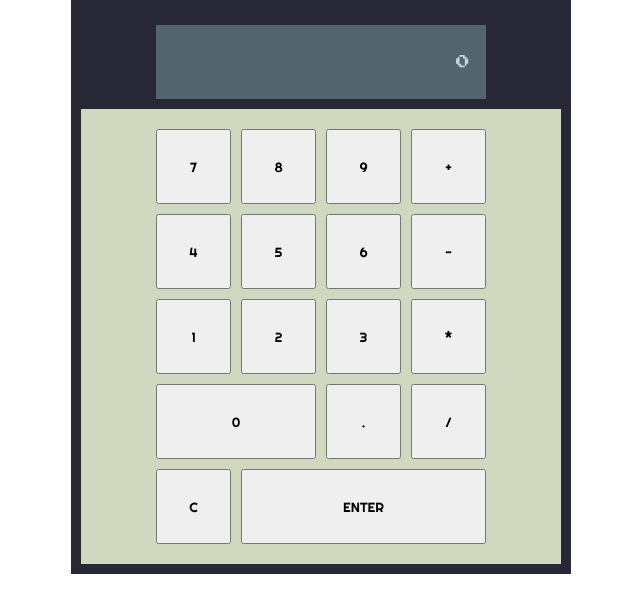
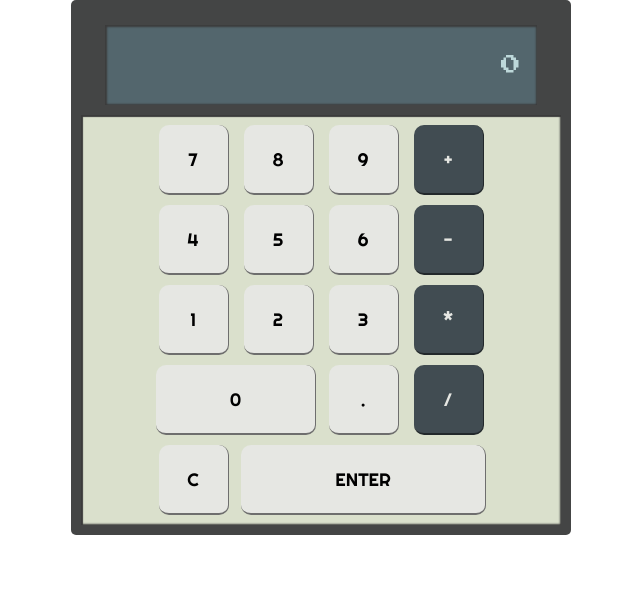
Before and after one commit to julianmedwards/calculator, a plain HTML site: page index.html in a window 1280 px wide. Shown: the whole page, without its empty margins (319-959 px from the left). Drawn offline with Linux system fonts and the light colour scheme.

Commit message:
Calculator styling.

```diff
--- a/index.html
+++ b/index.html
@@ -35,14 +35,31 @@
             </button>
             <button type="button" data-type="decimel" name="decimel">.</button>
             <div class="column">
-              <button type="button" data-type="operator" name="add">+</button>
-              <button type="button" data-type="operator" name="subtract">
+              <button type="button" class="op" data-type="operator" name="add">
+                +
+              </button>
+              <button
+                type="button"
+                class="op"
+                data-type="operator"
+                name="subtract"
+              >
                 -
               </button>
-              <button type="button" data-type="operator" name="multiply">
+              <button
+                type="button"
+                class="op"
+                data-type="operator"
+                name="multiply"
+              >
                 *
               </button>
-              <button type="button" data-type="operator" name="divide">
+              <button
+                type="button"
+                class="op"
+                data-type="operator"
+                name="divide"
+              >
                 /
               </button>
             </div>
--- a/styles.css
+++ b/styles.css
@@ -9,32 +9,37 @@ body {
 }
 
 form {
-    background-color: #272735;
+    background-color: #444545;
     overflow: hidden;
+    border-radius: 5px;
 }
 
 #display {
+    overflow-x: auto;
     font-family: 'Press Start 2P', monospace;
     color: #bdd8da;
-    font-size: 14px;
+    font-size: 20px;
+    word-spacing: -10px;
     background-color: #53666d;
-    width: 298px;
+    width: 80%;
     padding: calc(75px / 2 - 7.5px) 1rem;
     margin: 10px auto;
     margin-top: 25px;
     text-align: end;
+    box-shadow: inset 2px 2px 2px #3b3b3b, inset -1px -1px 2px #3b3b3b;
 }
 
 .buttons {
-    background-color: #d1d8c0;
+    background-color: #dae0cc;
     display: grid;
     grid-template-rows: auto auto auto auto;
     grid-template-columns: repeat(4, 75px);
     justify-content: center;
     justify-items: center;
     gap: 10px;
-    padding: 20px;
+    padding: 10px;
     margin: 10px;
+    box-shadow: inset 2px 2px 1px #3b3b3b, inset -1px -1px 2px #3b3b3b;
 }
 
 .column {
@@ -50,8 +55,33 @@ form {
 .buttons button {
     display: block;
     font-family: 'Righteous', monospace;
-    height: 75px;
-    width: 75px;
+    font-size: 18px;
+    color: #000000;
+    height: 70px;
+    width: 70px;
+    background-color: #e6e7e3;
+    border-radius: 10px;
+    border: none;
+    border-right: 1px solid #6e6e6e;
+    border-bottom: 2px solid #6e6e6e;
+}
+
+.buttons button:hover {
+    background-color: #b7bbac;
+}
+
+button.op {
+    color: #e6e7e3;
+    background-color: #414c52;
+    border-color: #22282b;
+}
+button.op:hover {
+    background-color: #263036;
+    border-color: #000000;
+}
+
+.buttons button:active {
+    border: none;
 }
 
 #zero {
@@ -65,3 +95,24 @@ form {
     height: 100%;
     grid-column: 2 / 5;
 }
+
+@media screen and (max-width: 370px) {
+    .buttons {
+        gap: 0px;
+    }
+    .buttons button {
+        width: 50px;
+        height: 50px;
+    }
+    #zero {
+        height: 50px;
+        width: 130px;
+    }
+    #enter {
+        height: 50px;
+        width: 200px;
+    }
+    .column {
+        padding-bottom: 10px;
+    }
+}
```
